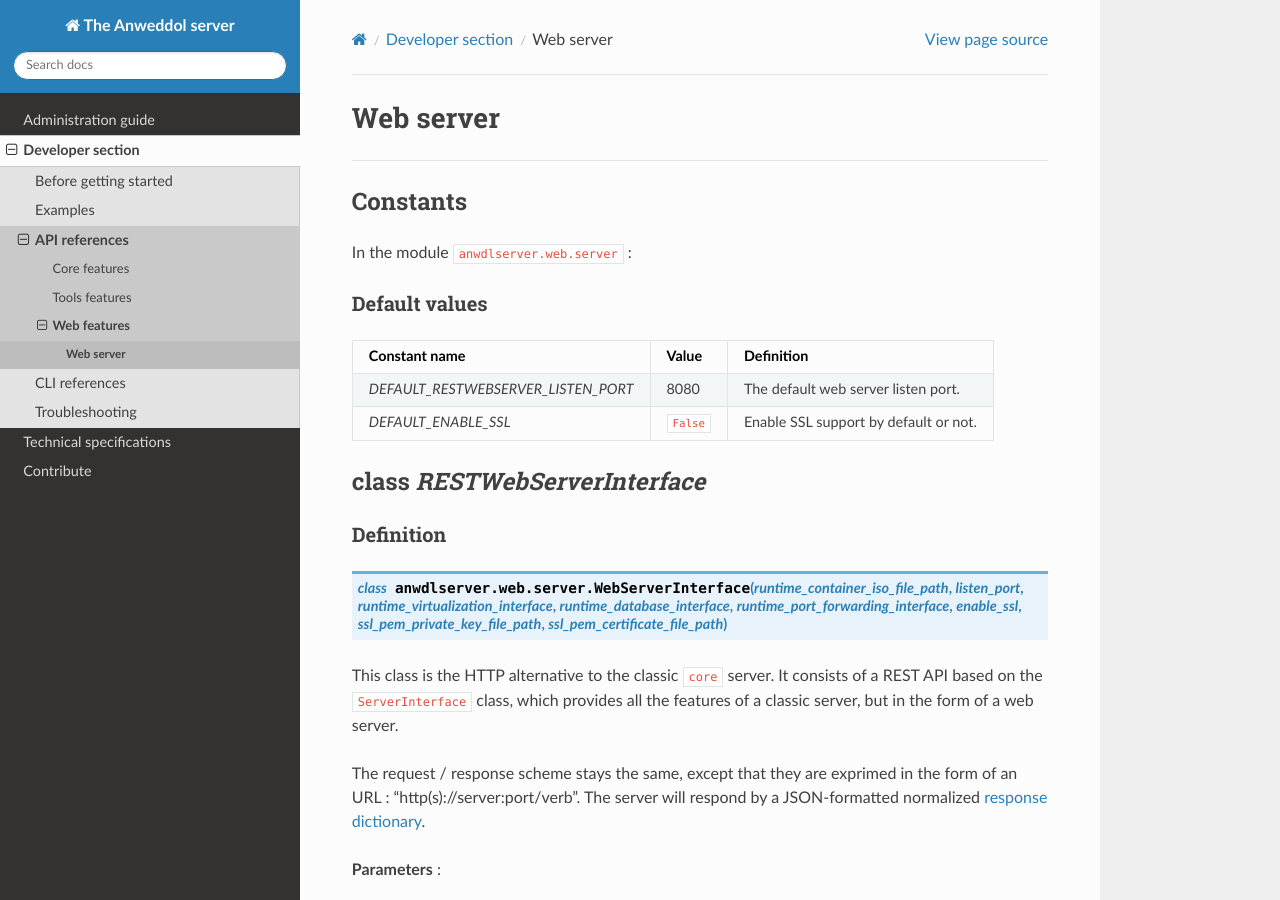
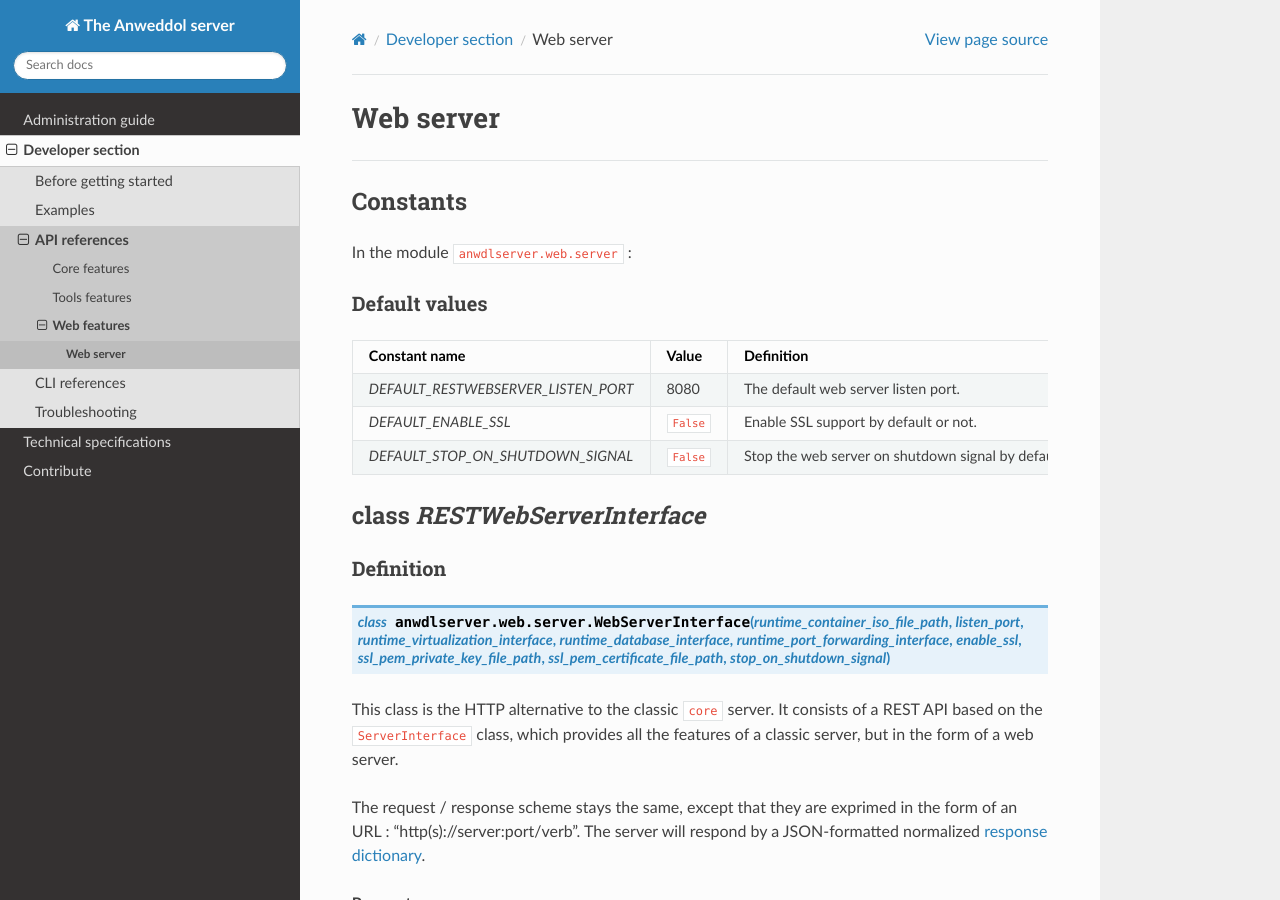
Before and after one commit to Darnethal0z/Anweddol-server, a Sphinx documentation site: the page built from docs/source/developer_section/api_references/web/server.md, in a window 1280 px wide and 900 px high. Built offline with Sphinx 7.4.7 and the Read the Docs theme 2.0.0, drawn with Linux system fonts in a browser that asks for light colours; some of the changed text lies outside the part shown.

````diff
--- a/docs/source/developer_section/api_references/web/server.md
+++ b/docs/source/developer_section/api_references/web/server.md
@@ -12,12 +12,13 @@ Constant name                       | Value   | Definition
 ----------------------------------- | ------- | ----------
 *DEFAULT_RESTWEBSERVER_LISTEN_PORT* | 8080    | The default web server listen port.
 *DEFAULT_ENABLE_SSL*                | `False` | Enable SSL support by default or not.
+*DEFAULT_STOP_ON_SHUTDOWN_SIGNAL*   | `False` | Stop the web server on shutdown signal by default or not.
 
 ## class *RESTWebServerInterface*
 
 ### Definition
 
-```{class} anwdlserver.web.server.WebServerInterface(runtime_container_iso_file_path, listen_port, runtime_virtualization_interface, runtime_database_interface, runtime_port_forwarding_interface, enable_ssl, ssl_pem_private_key_file_path, ssl_pem_certificate_file_path)
+```{class} anwdlserver.web.server.WebServerInterface(runtime_container_iso_file_path, listen_port, runtime_virtualization_interface, runtime_database_interface, runtime_port_forwarding_interface, enable_ssl, ssl_pem_private_key_file_path, ssl_pem_certificate_file_path, stop_on_shutdown_signal)
 ```
 
 This class is the HTTP alternative to the classic `core` server. It consists of a REST API based on the `ServerInterface` class, which provides all the features of a classic server, but in the form of a web server.
````
Also changed, not shown: other parts of docs/source/developer_section/api_references/web/server.md (+0 -4 lines).
